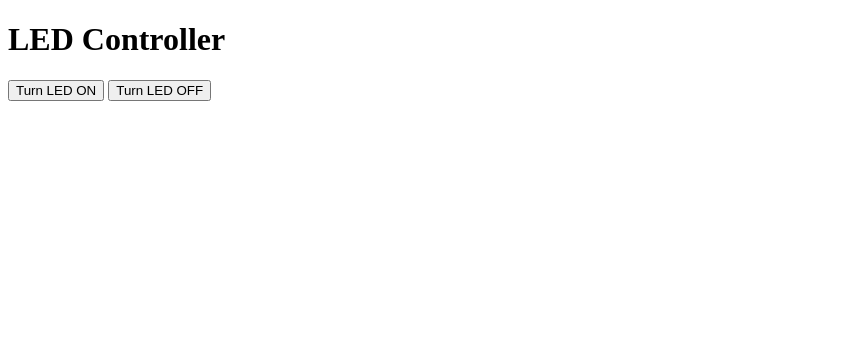
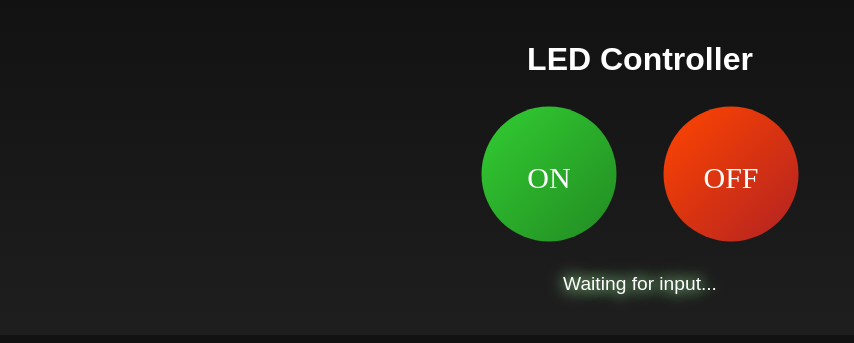
Before and after one commit to ultiblox/SerialCommand, a Flask app: page / in a window 1280 px wide. Shown: the top 343 px of the page, without its empty margins (0-854 px from the left). Run offline with Flask 3, Linux system fonts and the light colour scheme.

Commit message:
Improving design

```diff
--- /dev/null
+++ b/examples/BasicUsage/web/static/style.css
@@ -0,0 +1,47 @@
+body {
+    background: linear-gradient(180deg, #121212, #1e1e1e);
+    color: #ffffff;
+    font-family: Arial, sans-serif;
+    text-align: center;
+    margin: 0;
+    padding: 0;
+}
+
+.container {
+    padding: 20px;
+}
+
+h1 {
+    font-size: 2em;
+    margin-bottom: 20px;
+}
+
+.buttons {
+    display: flex;
+    justify-content: center;
+    gap: 20px;
+    margin: 20px 0;
+}
+
+button {
+    background: none;
+    border: none;
+    cursor: pointer;
+    outline: none;
+}
+
+button img {
+    width: 150px;
+    height: 150px;
+}
+
+#result {
+    margin-top: 20px;
+    font-size: 1.2em;
+    animation: glow 2s infinite;
+}
+
+@keyframes glow {
+    0% { text-shadow: 0 0 5px #fff, 0 0 10px #fff; }
+    100% { text-shadow: 0 0 20px #32CD32, 0 0 30px #228B22; }
+}
--- a/examples/BasicUsage/web/templates/index.html
+++ b/examples/BasicUsage/web/templates/index.html
@@ -4,12 +4,21 @@
     <meta charset="UTF-8">
     <meta name="viewport" content="width=device-width, initial-scale=1.0">
     <title>LED Controller</title>
+    <link rel="stylesheet" href="static/style.css">
 </head>
 <body>
-    <h1>LED Controller</h1>
-    <button onclick="toggleLed('on')">Turn LED ON</button>
-    <button onclick="toggleLed('off')">Turn LED OFF</button>
-    <p id="result"></p>
+    <div class="container">
+        <h1>LED Controller</h1>
+        <div class="buttons">
+            <button onclick="toggleLed('on')">
+                <img src="static/svg/on_button.svg" alt="Turn ON">
+            </button>
+            <button onclick="toggleLed('off')">
+                <img src="static/svg/off_button.svg" alt="Turn OFF">
+            </button>
+        </div>
+        <p id="result">Waiting for input...</p>
+    </div>
 
     <script>
         async function toggleLed(action) {
```
Also changed, not shown: examples/BasicUsage/web/static/svg/off_button.svg (added), examples/BasicUsage/web/static/svg/on_button.svg (added).
